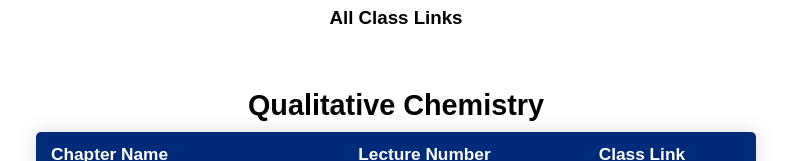
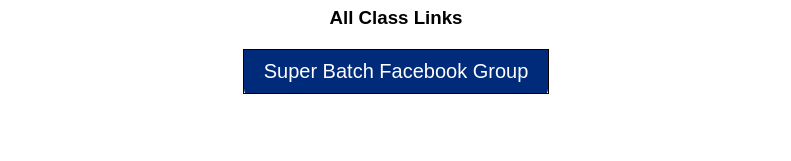
Before and after one commit to Muntahi-Safwan/Super-Batch, a plain HTML site: page index.html in a window 1280 px wide. Shown: the part 205-366 px from the top of the page, without its empty margins (244-1035 px from the left). Drawn offline with Linux system fonts and the light colour scheme.

Commit message:
FB Group button added

```diff
--- a/index.html
+++ b/index.html
@@ -14,7 +14,11 @@
         <a href="index.html"><img src="logo.png"></a>
         <h1>Super Batch</h1>
         <h3>All Class Links</h3>
-    </div>
+        <div class="btn-container">
+            <a href="https://www.facebook.com/groups/pocsuperbatch" target="_blank">
+                <button class="btn">Super Batch Facebook Group</button>
+            </a>
+        </div>
     </section>
     <section class="body">
         <h1>Qualitative Chemistry</h1>
--- a/style.css
+++ b/style.css
@@ -70,6 +70,40 @@
 td i {
   color: rgb(255, 255, 255);
 }
+.btn-container {
+  text-align: center;
+}
+.btn {
+  border: 1px solid #000000;
+  background: none;
+  padding: 10px 20px;
+  font-size: 20px;
+  font-family: Arial, Helvetica, sans-serif;
+  cursor: pointer;
+  margin: 10px;
+  color: #ffffff;
+  position: relative;
+  overflow: hidden;
+}
+.btn:hover {
+  color: #000000;
+}
+.btn::before {
+  content: "";
+  position: absolute;
+  left: 0;
+  width: 100%;
+  height: 0%;
+  background: #002b7a;
+  z-index: -1;
+  transition: 0.8s;
+  top: 0;
+  border-radius: 0 0 50% 50%;
+  height: 180%;
+}
+.btn:hover::before {
+  height: 0%;
+}
 @media only screen and (max-width: 600px) {
   * {
     margin: 0;
```
